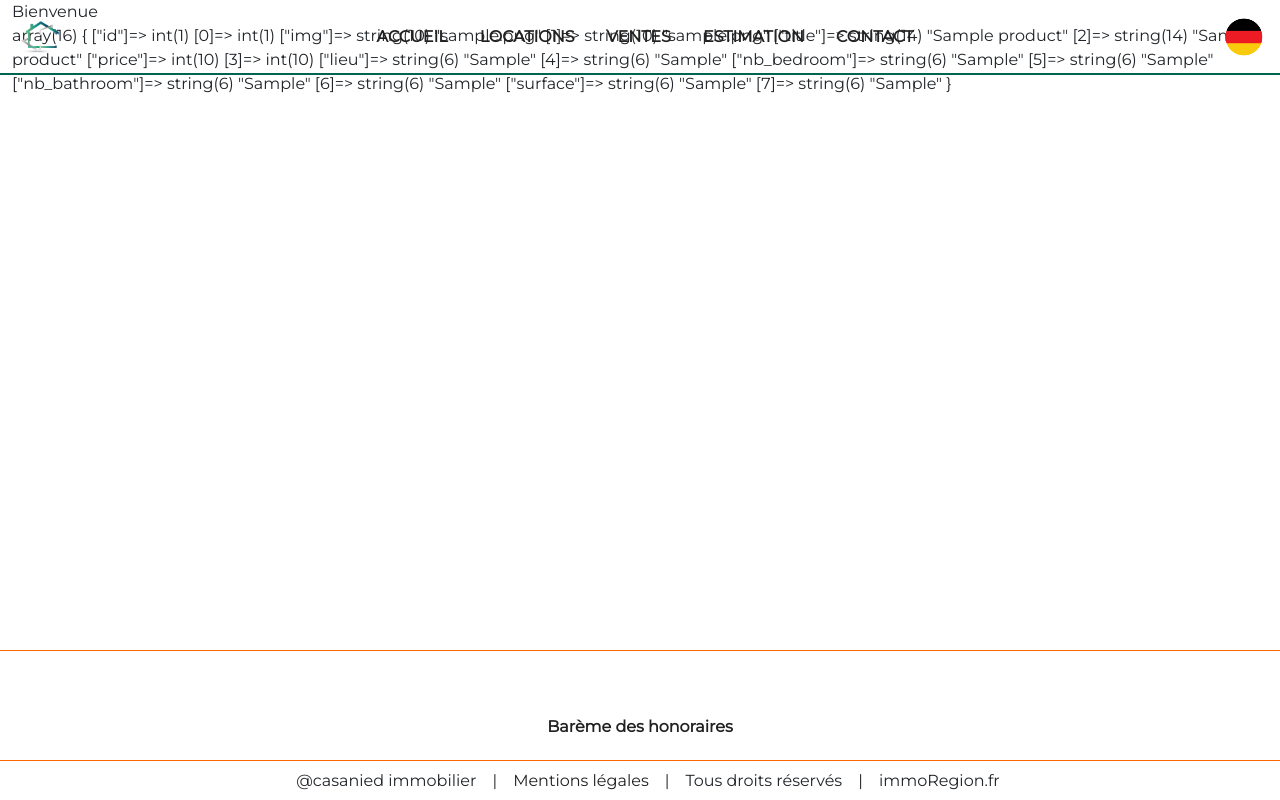
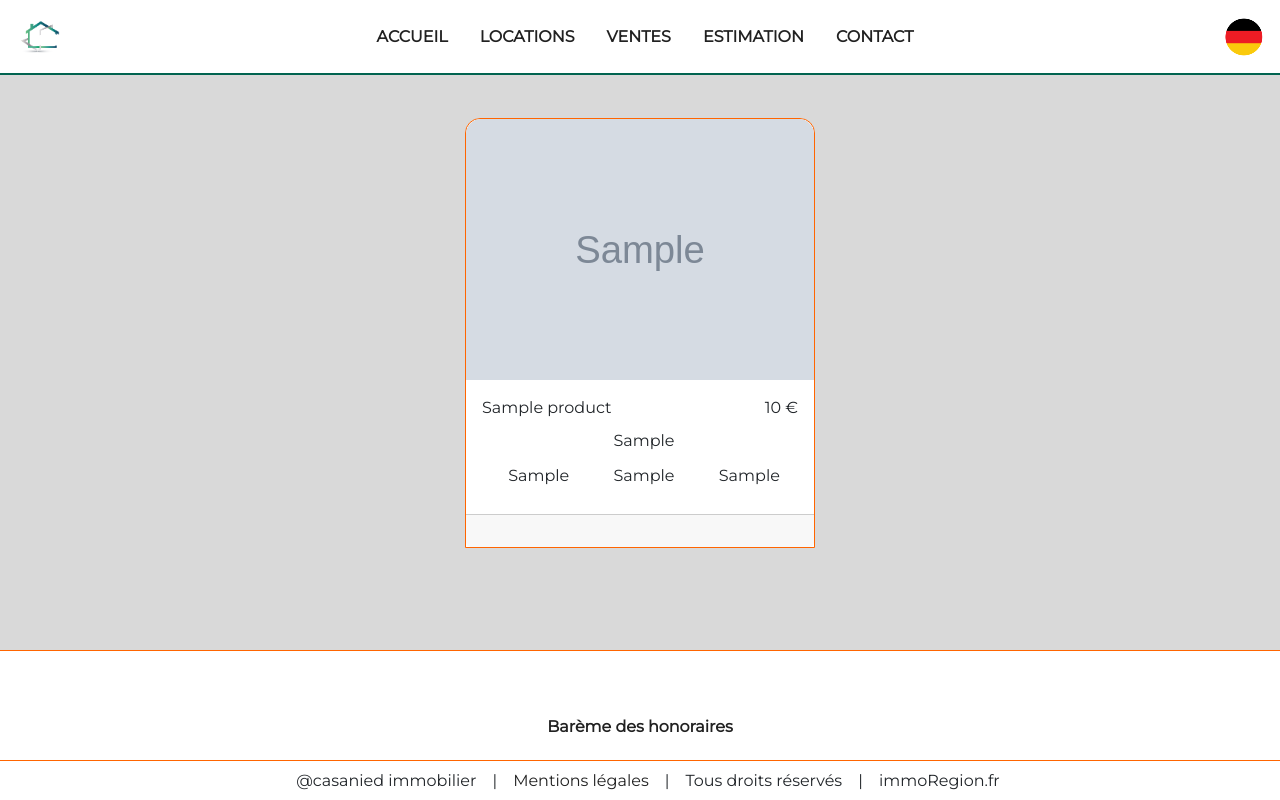
Before and after one commit to scroutch/casanied, a PHP site: page / in a window 1280 px wide. Run offline with PHP 8.4, Linux system fonts and the light colour scheme; tables that the repository leaves empty or names only in its code hold one stand-in row (values such as "Sample post"); grey boxes marked "Sample" are stand-in pictures; some libraries are stand-ins or nearby versions.

Commit message:
card for product done

```diff
--- a/assets/css/style.css
+++ b/assets/css/style.css
@@ -29,6 +29,7 @@ a:hover {
 body {
     font-family: var(--font-text);
     font-size: var(--font-size-text);
+    background-color: #d9d9d9;
 }
 
 /***HEADER***/
@@ -42,6 +43,8 @@ header {
     justify-content: space-between;
     padding: 0 1rem;
     border-bottom: 2px solid var(--secondary-color);
+    background-color: #fff;
+    z-index: 1000;
 }
 
 header .nav-toggler {
@@ -66,11 +69,6 @@ header .menu-item {
     padding: 0 1rem;
 }
 
-header .frenchFlag {
-    width: 37px;
-    height: 37px;
-}
-
 header .frenchFlag,
 header .germanFlag {
     display: none;
@@ -88,6 +86,7 @@ footer {
     width: 100%;
     height: 150px;
     bottom: 0;
+    background-color: #fff;
 }
 
 footer .block-footer {
@@ -126,6 +125,36 @@ footer .nav-footer ul {
 
 footer .nav-footer ul li {
     padding-left: 1rem;
+}
+
+/***CARDS***/
+
+.card {
+    width: 350px;
+    height: 430px;
+    border: 1px solid var(--main-color);
+    border-radius: 15px 15px 0 0;
+}
+
+.card-img-top {
+    border-radius: 15px 15px 0 0;
+}
+
+.card-body .svg-inline--fa {
+    color: var(--secondary-color);
+}
+
+.card-footer .svg-inline--fa {
+    color: var(--main-color);
+    height: 25px;
+}
+
+/***CONTAINER***/
+
+.container-fluid {
+    width: 100%;
+    position: absolute;
+    top: 110px;
 }
 
 /******MEDIA QUERIES******/
--- a/index.php
+++ b/index.php
@@ -24,6 +24,7 @@ include('pages/bdd.php');
     <header>
         <?php include('pages/header.php'); ?>
     </header>
+    <div class="container-fluid d-flex justify-content-evenly flex-wrap">
         <?php
 
         if (isset($_GET['page'])) {
@@ -44,6 +45,7 @@ include('pages/bdd.php');
         }
 
         ?>
+    </div>
     <footer>
         <?php include('pages/footer.php'); ?>
     </footer>
--- a/pages/home.php
+++ b/pages/home.php
@@ -6,11 +6,21 @@ $query->execute();
 
 while ($data = $query->fetch()) {
 ?>
-    <div class="container-fluid">
-        <p>Bienvenue</p>
-        <?php
-        var_dump($data);
-        ?>
+    <div class="card m-2">
+        <img class="card-img-top" src="<?php echo $data['img'] ?>" alt="Card image cap">
+        <div class="card-body d-flex flex-column justify-content-around">
+            <h5 class="card-title d-flex justify-content-between"><?php echo $data['title'] ?><span><?php echo $data['price'] ?> €</span></h5>
+            <p class="card-text d-flex justify-content-center"><i class="fa-solid fa-location-dot"></i><span class="ps-2"><?php echo $data['lieu'] ?></span></p>
+            <p class="card-text d-flex justify-content-around">
+                <span class="p-2"><i class="fa-solid fa-bed"></i><span class="ps-2"><?php echo $data['nb_bedroom'] ?></span></span>
+                <span class="p-2"><i class="fa-solid fa-bath"></i><span class="ps-2"><?php echo $data['nb_bathroom'] ?></span></span>
+                <span class="p-2"><i class="fa-solid fa-arrows-up-down-left-right"></i><span class="ps-2"><?php echo $data['surface'] ?></span></span>
+            </p>
+        </div>
+        <div class="card-footer d-flex justify-content-end">
+            <i class="fa-regular fa-envelope p-2"></i>
+            <i class="fa-regular fa-heart p-2"></i>
+        </div>
     </div>
 <?php
 }
```
Lines whose indentation alone changed are shown as unchanged.
